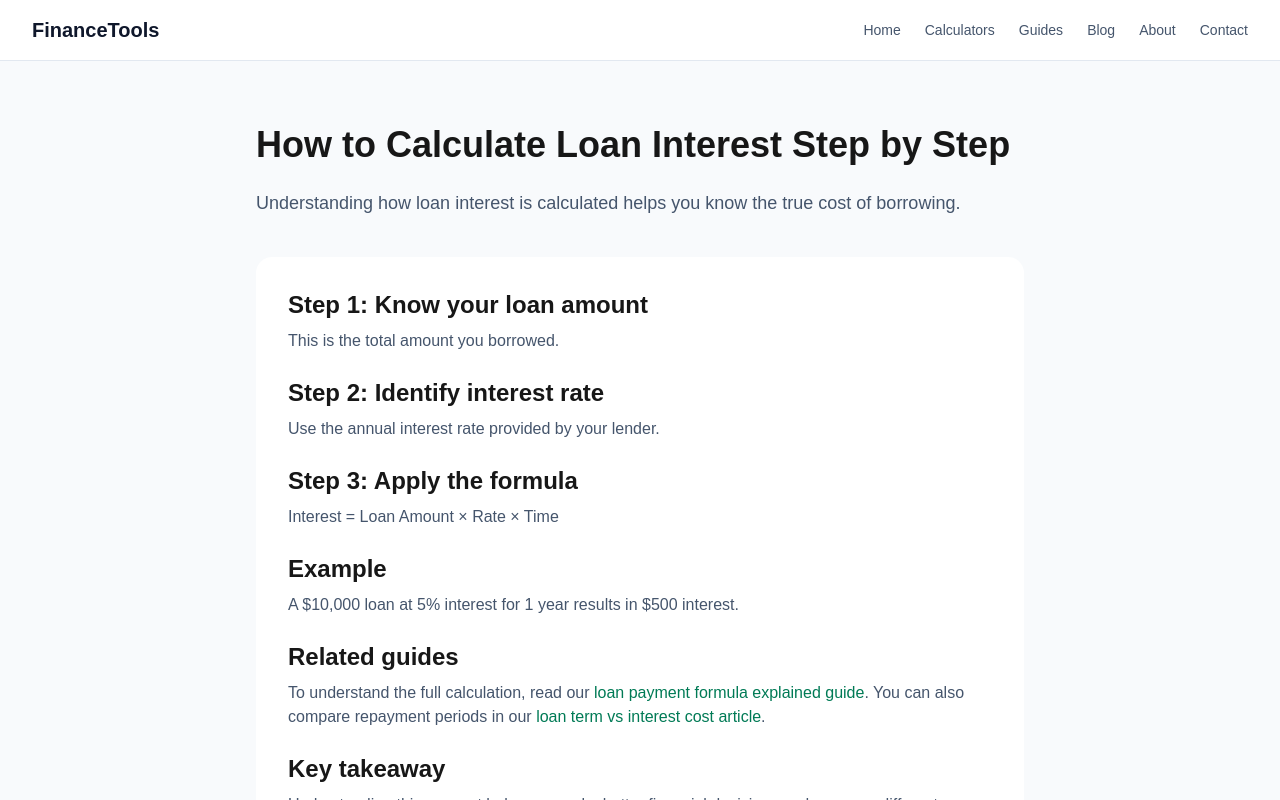
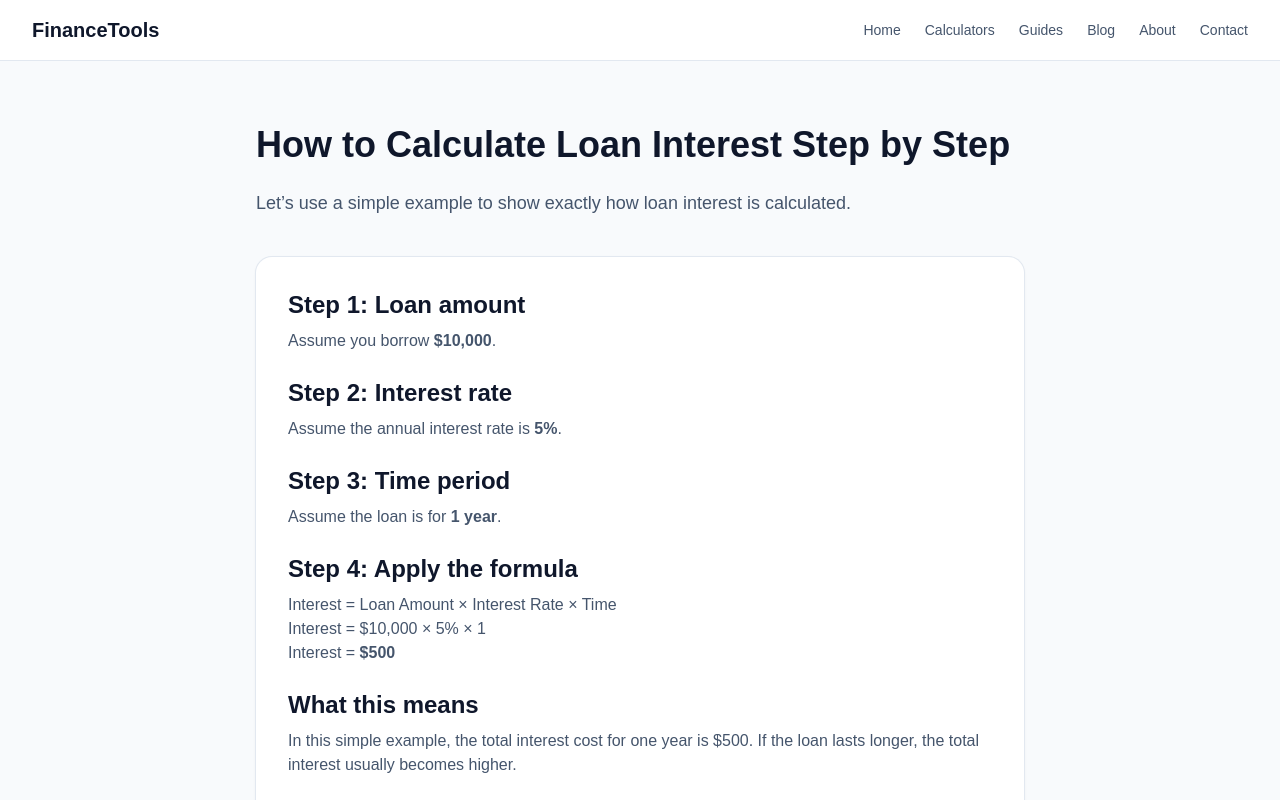
Before and after one commit to alameersam/finance-tools, a Next.js app: page /guides/how-to-calculate-loan-interest in a window 1280 px wide. Shown: the top 800 px of the page. Built offline with nearby package versions, Linux system fonts and the light colour scheme.

Commit message:
improve loan interest article quality

```diff
--- a/app/guides/how-to-calculate-loan-interest/page.tsx
+++ b/app/guides/how-to-calculate-loan-interest/page.tsx
@@ -1,55 +1,68 @@
 import type { Metadata } from "next";
 
 export const metadata: Metadata = {
-  title: "How to Calculate Loan Interest Step by Step (Simple Example)",
+  title: "How to Calculate Loan Interest Step by Step (With Example)",
   description:
-    "Learn how to calculate loan interest step by step with a simple example.",
+    "Learn how to calculate loan interest step by step with a clear example and actual numbers.",
 };
 
 export default function LoanInterestPage() {
   return (
-    <main className="min-h-screen bg-slate-50 px-6 py-16">
+    <main className="min-h-screen bg-slate-50 px-6 py-16 text-slate-900">
       <article className="mx-auto max-w-3xl">
         <h1 className="text-4xl font-bold">
           How to Calculate Loan Interest Step by Step
         </h1>
 
         <p className="mt-6 text-lg text-slate-600">
-          Understanding how loan interest is calculated helps you know the true cost of borrowing.
+          Let’s use a simple example to show exactly how loan interest is calculated.
         </p>
 
-        <section className="mt-10 space-y-6 bg-white p-8 rounded-2xl">
+        <section className="mt-10 space-y-6 rounded-2xl bg-white p-8 shadow-sm ring-1 ring-slate-200">
           <div>
-            <h2 className="text-2xl font-semibold">Step 1: Know your loan amount</h2>
+            <h2 className="text-2xl font-semibold">Step 1: Loan amount</h2>
             <p className="mt-2 text-slate-600">
-              This is the total amount you borrowed.
+              Assume you borrow <strong>$10,000</strong>.
             </p>
           </div>
 
           <div>
-            <h2 className="text-2xl font-semibold">Step 2: Identify interest rate</h2>
+            <h2 className="text-2xl font-semibold">Step 2: Interest rate</h2>
             <p className="mt-2 text-slate-600">
-              Use the annual interest rate provided by your lender.
+              Assume the annual interest rate is <strong>5%</strong>.
             </p>
           </div>
 
           <div>
-            <h2 className="text-2xl font-semibold">Step 3: Apply the formula</h2>
+            <h2 className="text-2xl font-semibold">Step 3: Time period</h2>
             <p className="mt-2 text-slate-600">
-              Interest = Loan Amount × Rate × Time
+              Assume the loan is for <strong>1 year</strong>.
             </p>
           </div>
 
           <div>
-            <h2 className="text-2xl font-semibold">Example</h2>
+            <h2 className="text-2xl font-semibold">Step 4: Apply the formula</h2>
             <p className="mt-2 text-slate-600">
-              A $10,000 loan at 5% interest for 1 year results in $500 interest.
+              Interest = Loan Amount × Interest Rate × Time
+              <br />
+              Interest = $10,000 × 5% × 1
+              <br />
+              Interest = <strong>$500</strong>
             </p>
           </div>
+
+          <div>
+            <h2 className="text-2xl font-semibold">What this means</h2>
+            <p className="mt-2 text-slate-600">
+              In this simple example, the total interest cost for one year is $500.
+              If the loan lasts longer, the total interest usually becomes higher.
+            </p>
+          </div>
+
           <div>
             <h2 className="text-2xl font-semibold">Related guides</h2>
             <p className="mt-2 text-slate-600">
-    To understand the full calculation, read our{" "}
+              To understand the full payment, read our{" "}
               <a
                 href="/guides/loan-payment-formula-explained"
                 className="font-medium text-emerald-700 hover:underline"
@@ -66,15 +79,10 @@ export default function LoanInterestPage() {
               .
             </p>
           </div>
-<div>
-  <h2 className="text-2xl font-semibold">Key takeaway</h2>
-  <p className="mt-2 text-slate-600">
-    Understanding this concept helps you make better financial decisions and compare different scenarios before committing.
-  </p>
-</div>
+
           <a
             href="/loan-calculator"
-            className="inline-block mt-4 bg-black text-white px-5 py-3 rounded-lg"
+            className="inline-block mt-4 rounded-lg bg-black px-5 py-3 text-white"
           >
             Open Loan Calculator
           </a>
```
Lines whose indentation alone changed are shown as unchanged.
